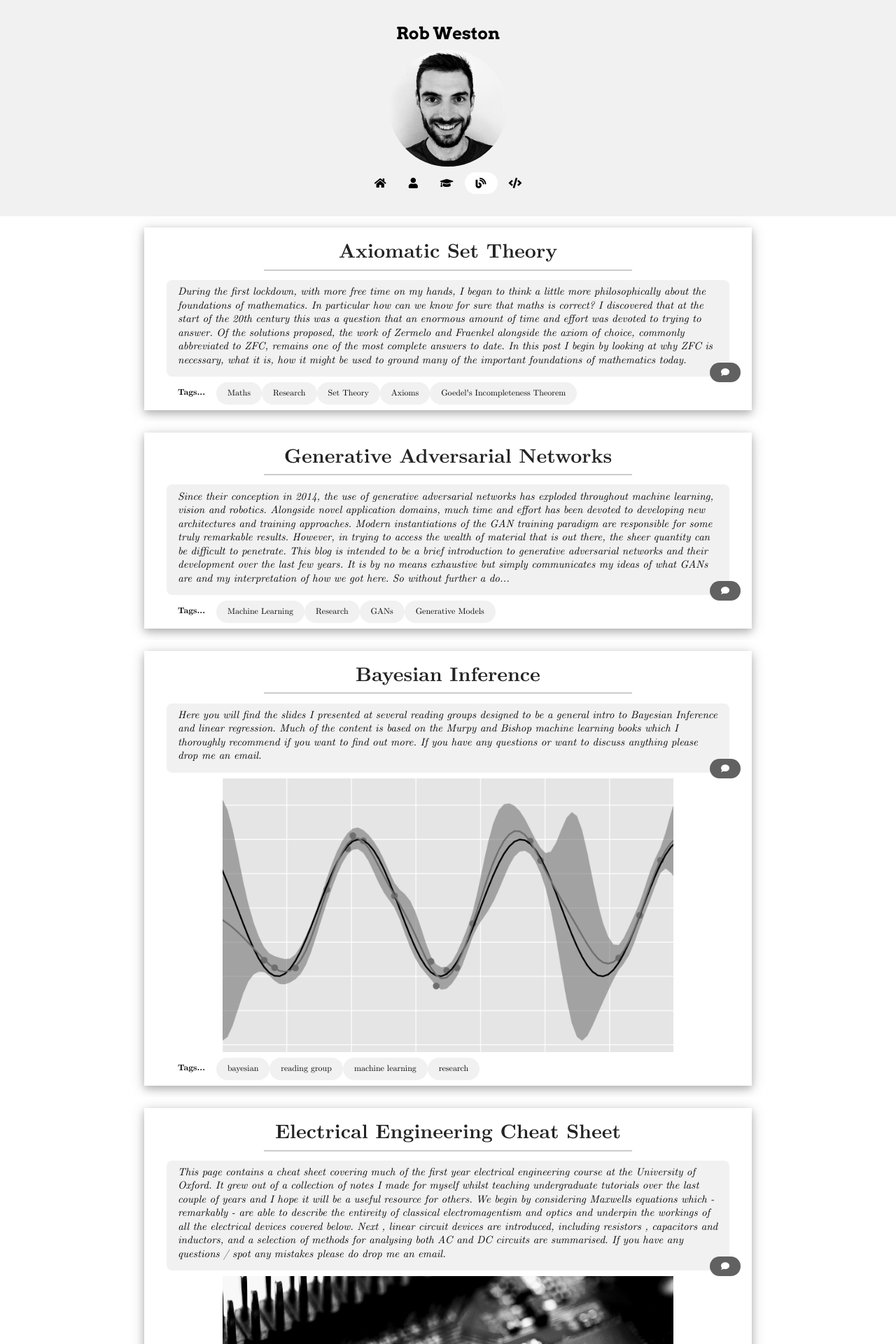
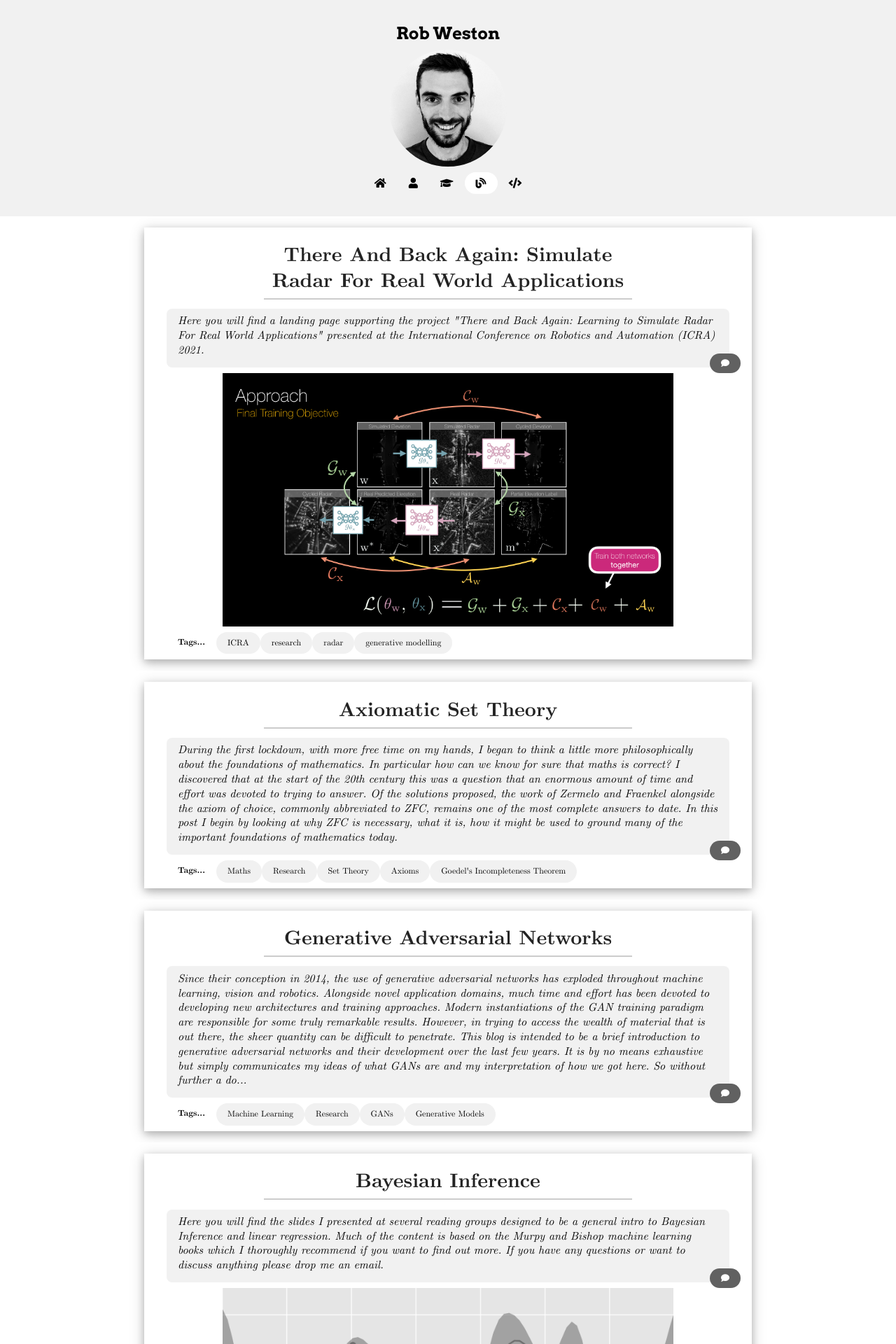
Before and after one commit to robw4/robw4.github.io, a Jekyll site: the page built from blog.html, in a window 1280 px wide. Shown: the top 1920 px of the page at 70% size. Built offline with Jekyll 4.4.1, drawn with Linux system fonts in a browser that asks for light colours; some web fonts are replaced; comment, search, counter and statistics services are not loaded.

Commit message:
Updated page for ICRA

````diff
--- a/_layouts/page.html
+++ b/_layouts/page.html
@@ -181,8 +181,8 @@ layout: default
         }
     }
 
-    //watch window resize
-    window.onresize = resize;
-    window.onload = setsize;
+    // //watch window resize
+    // window.onresize = resize;
+    // window.onload = setsize;
 
 </script>
--- a/_layouts/plain.html
+++ b/_layouts/plain.html
@@ -41,6 +41,6 @@ layout: default
     }
 
     //watch window resize
-    window.onresize = resize;
-    window.onload = setsize;
+    // window.onresize = resize;
+    // window.onload = setsize;
 </script>
--- /dev/null
+++ b/_posts/2021-05-27-there-and-back-again.md
@@ -0,0 +1,82 @@
+---
+layout: post
+author: robw
+title: "There And Back Again: Simulate Radar For Real World Applications"
+abstract: 'Here you will find a landing page supporting the project "There and Back Again: Learning to Simulate Radar For Real World Applications" presented at the International Conference on Robotics and Automation (ICRA) 2021.'
+image: /assets/images/there-and-back-present.png
+numbered: false
+tags:
+- ICRA
+- research
+- radar
+- generative modelling
+---
+
+### Overview
+Simulating  realistic  radar  data  has  the  potential  to  significantly  accelerate  the  development  of  data-driven approaches  to  radar  processing.  However,  it  is  fraught  with difficulty   due   to   the   notoriously   complex   image   formation process.   Here   we   propose   to   learn   a   radar   sensor   model capable  of  synthesising  faithful  radar  observations  based  on simulated elevation maps. In particular, we adopt an adversarial approach  to  learning  a forward sensor  model  from  unaligned radar  examples.  In  addition,  modelling  the backward model encourages  the  output  to  remain  aligned  to  the  world  state through  a  cyclical  consistency  criterion.  The  backward  model is further constrained to predict elevation maps from real radar data that are grounded by partial measurements obtained from corresponding  lidar  scans.  Both  models  are  trained  in  a  joint optimisation.  We  demonstrate  the  efficacy  of  our  approach  by evaluating  a  down-stream  segmentation  model  trained  purely on  simulated  data  in  a  real-world  deployment.  This  achieves performance  within  four  percentage  points  of  the  same  model trained  entirely  on  real  data.
+
+<div class="video_wrapper w3-container">
+<script src="https://cdn.jsdelivr.net/npm/publicalbum@latest/embed-ui.min.js" async></script>
+<div class="pa-gallery-player-widget" style="width:100%; display:none;"
+  data-link="https://photos.app.goo.gl/XoEuZJAw4VTNe9ks6"
+  data-title=""
+  data-description="35 new photos added to shared album"
+  data-delay="2">
+  <object data="https://lh3.googleusercontent.com/wGTbGibfQT_jKFt7oJFdj9K69WZYONFHmpOfMZ6Zfr0MapJiPemJbbiMi9TajB7ECB2Wx4wZuzLrGW7PrVJdsKPS6j9ffmcLk3jMKkyYqqiaylCx79PncroVagMYSDYpr3DpGVpBHg=w1920-h1080"></object>
+  <object data="https://lh3.googleusercontent.com/B3wpWGxBRcifIMuV7XUfgs6xu6fA_nbQjxS0jByJ2elLJ9VsWZVcsbJOW6SqQ086CKj3KDeUOcXAsH5bpXqwez7UFSaaWBhWqwjMl28NYa9H1QOOg6xLWYtJbHTo4PmMNMJqGjgtng=w1920-h1080"></object>
+  <object data="https://lh3.googleusercontent.com/zVSOwsKH5zcLV7Jn0VjfRq7uUH7Qua8XFbvIHIb44EatUsB4x7RRrwnAWf7ewatCLl4iExxS17djbWklUEQI7e1nNSLfMMlqOaUw4DBVygNlkawBrCvavJUYkYltWgKXhl4P5kKpow=w1920-h1080"></object>
+  <object data="https://lh3.googleusercontent.com/G3l0talYu6b4q053zePAhw2yiOZgEDsZoHCY0kPjw5SM857tdBji7hjxtVRb6R-ys06c4vzGOH3DZtW4MKk74aj9SgIsB2uzHu_6AypltzFThMp3b8STNWvslN50mxfuG3Vfs_rqNw=w1920-h1080"></object>
+  <object data="https://lh3.googleusercontent.com/zAKdnX6xVPOcgJHktCH5IGuMEQ0CTodrjQpqtIrTWbJi9AJQjtNBoWvb7KOggeWU6Kc-uu3mOmxYAoJ0Mhkjj16Vb292f8ZmOzUau6qjeLCS8y5Um0M-KXH_eGxn7sKAW63JAhGSKg=w1920-h1080"></object>
+  <object data="https://lh3.googleusercontent.com/EUbCCjvVJ6XopP0BYEHZY096ps9xHMp4cLYguHhksXG7IH8cR69jbP7G286aGqPWx22d27zFkUU6wyqsW1u7LVCcxoXIQB_WIs2f4RYmK83IAOwL2Fo49-au74xr1s1ZRSKPgbwRgw=w1920-h1080"></object>
+  <object data="https://lh3.googleusercontent.com/iGraMKsDG4VMajQDULaJdHaPO9WYQbhaGHg1I1OxfzCX2BWhaJO15tR_aVHQ7TdUSVWOXZl8eg44XDU-tkNb7GQGttN-ltv_EwHxNBUdMcnKrwsfPHbxSyTvQlQwBx271W0FuPdFOw=w1920-h1080"></object>
+  <object data="https://lh3.googleusercontent.com/QkGQQF_3pYxlReju9WfZ2Xe92ZIL6RQRkQz7Kfb4vecdLUb6oB6fZJ4TGftO3qMVUTQ82OTpzgWqkqfHOAwA2asMFI30-icoYvzEBSXQng2maTAqsPljNT-ZiKegYllOMhptkYvAXw=w1920-h1080"></object>
+  <object data="https://lh3.googleusercontent.com/NsGqrLD8feQmJvnI4xG895zS0rrgX48SeIL-OPm5VuDeH2QQIPCOURArUlhgzInFmo4mkV-BSpHIZtMV7nIO-DJMzB26PMB6t7F8S7gpJZ_NkMSeAw3cmRGSI_gG8dQWhNAstRyL_A=w1920-h1080"></object>
+  <object data="https://lh3.googleusercontent.com/GwhGR2XjB915-6NoJWgh45u04y_Y5jfTpEAPG2IHH7wgvteTs97PVkW9SO5O-YO5zYMPlGCl9QB_uZZWonCq8CQ9RCaeZwJjifu2nuBcM3VXTKTKVOAJsonUMusirotxQ1o5fnNFPg=w1920-h1080"></object>
+  <object data="https://lh3.googleusercontent.com/BexyeB-E8ztLHOrWTObxHvu-8zFmxLLUTRjgT5VJDA7kvFsFsbQE-Pwk8o_aXRRWsWVBwr0ZQ9KhpPuH9DFVesM-WeDlYr-UkfmPHzGBtOdR0WeEO8iFXFbWLBciT0B2Eui5a_GSsw=w1920-h1080"></object>
+  <object data="https://lh3.googleusercontent.com/jS5KDksCTFrxGE7DUqMW1VF7tc1BRKtYqUlhMIYrERPRr7Erv7Yzy9I5RGVW3vn9mrE41s-Mqttv-Jj9UuCbbPTOmnY5RZbSTtMgzrBoLDO9rfD_ZARZmOFrfn8QpsD1On2Kg_Ma8A=w1920-h1080"></object>
+  <object data="https://lh3.googleusercontent.com/Rs8tfLPjtpJt56ZCXb0eGnhC72MTOGIJIhuqMdDX3pvGuoRgj3zr2dK-YcP6GC5GPNGmDgXHA-3-7OoyEkCW0ioxwyMv_RgwFthyRa8tpN9CmK1HQaPVZm0KEwgikl1n-w0J7MIxzA=w1920-h1080"></object>
+  <object data="https://lh3.googleusercontent.com/HmFgMQaXGGhHKbRvaaO72C7FdTxMLulNqfkrweivQ5IEVkEOuQ8-yoZ-ktLI7SuWZYjoRZjpyidN14_F5FuEJ4eEeIi0mOiQEEVJI18CZFFOXR5tmy_NOFw_nJxoSVsITHutXG4Z6g=w1920-h1080"></object>
+  <object data="https://lh3.googleusercontent.com/JqODZ55oftBKI2yKpKwefdOLJKjgYa5GNyhobUsH2X7tIEgY1_e95qaWY6BS7ax-yVxymsuXX8IPvxQjZlijbuLcvBNJ_BCxNdTFrSGBXc6lQr7uy-4G8ewOsoKEbX9M5C1wE6xr4w=w1920-h1080"></object>
+  <object data="https://lh3.googleusercontent.com/XNiM1ZmuZD66L5ByLthKKaFG_CAiI8b63DjzHn2fsTqaZsHtTkB1mrQQROMPVOl2_ssXfTV3aTLjh9h8DSRb0IwDfNBHl3oH0Ssvd4HRs3XnUQu7s78ZPh9iURTWwrePfqUj618cqA=w1920-h1080"></object>
+  <object data="https://lh3.googleusercontent.com/WurDja88CQ7CBn7sg2UNWLOSxO1isZ9XcZsk2pEVbjZl9Ti1lFe_yNAjsZMncmSw6ZDljYfSq0Dq4JHUsbRQVGiRnPT-ahhy0mbK_8Ao7KfycbfYuRNRa1HNIHO_nuS-QoRFPK3teA=w1920-h1080"></object>
+  <object data="https://lh3.googleusercontent.com/EQEedoIJB_j_qcKXlbaddi1PSf_vJd9PKHg9cqOO-Bt5ox2sTfdtoFGChWI-DnnXAmE7ueGxh91Ge9049Hy2Z74o1Z_J8znHLGXX2x_q000H8WkMeFQIoCDo4RiHavKsMyX6aCP0Fw=w1920-h1080"></object>
+  <object data="https://lh3.googleusercontent.com/cChkB9mv40skPso6stuPfmLsejp54tB4uZoM9M19QxYJVVxns-QqooiVOWX0iFNgJruoak7UOLUBnainbTHCoPPzjdxxWqvnn3Ue-Pe9SEI26nCt3oAba59ePJYTUQ9Ah2tTzDpMvw=w1920-h1080"></object>
+  <object data="https://lh3.googleusercontent.com/idcBkRjrJbrzHAgbukOavXR82B6j4oiR9bSDI3lkxajaXQO89XwTzM1Zjem66stzVd9MaIiDzge8594iWAj318FULAFoJfftuenP-oFZ_XjHVqMEmjGwaGibM0IeOiFI5zESilBZEg=w1920-h1080"></object>
+  <object data="https://lh3.googleusercontent.com/a1kxxGStpDkAoC4cVgFVqF3NjgDF1qhiQ_kqd5rXZgf2G4s7_N69TDToqbCx1BU5yrrwTfREM8ib8ufY5JGquTP87SeQuNe9Un-p93aqwUlbDxScOIs4VnVElv4cln5QVACCpsgxmA=w1920-h1080"></object>
+  <object data="https://lh3.googleusercontent.com/9aZBCRi7ENjzdI2krUwFSXN1mvO5b6FQeuGYa7Olq7yc9k1gdFSYIr3AkDap7058A4-xHY1k8m9RXAK0MoYlFcJLbFaXzJtPOE7ke_KdvB2uIpIuEdjosJqnSm0w-iQcBG2NmNdYkA=w1920-h1080"></object>
+  <object data="https://lh3.googleusercontent.com/tVI0-JD0vx-cy5R9MxgfJLXbqZFONyxFxwE2iUJJg0qFQi5myjq9TlOqils6uU8rk8RF7VQNObXisf9RyLF__i4R1OnaHNkJeytM_DIskCHkkbNqjC0T9gw1WWuRjfyMVo2fhwEPtQ=w1920-h1080"></object>
+  <object data="https://lh3.googleusercontent.com/3IG1kvLtNh2CaugZ8-3KNPv4AxcdrmrqzTFUxuOjBvbYOSYE56uB4BMpAMe74gxw_nz7ekbjBahiwFa7y_cDmqv7MPazdgRwSyCb4zEGRpRui4sPLbFiFuAAytEXMs-yMcntFP2zeg=w1920-h1080"></object>
+  <object data="https://lh3.googleusercontent.com/G8cPGxKMk-n4evu0BAk46dTyrkLK0bktLGM4NOkCLKqdVgtT334H6FJRkjq4GFbZquu5fTSObpKynDEy9XPZEWg3NRVUH1lV514vN6IsLFXYzB-Y4gl9SVBtQ2HaA8oMj3kW_iqJ9g=w1920-h1080"></object>
+  <object data="https://lh3.googleusercontent.com/cBJbljmCX1sLRuBoo1cRQTR21gUSRCkwTFLF0tu6spIUQ0G61jKdJyPpTUp6LO8lZiOLYbct0ZuW_w1Q9DecpoZmgi9u_IQOjiZqiubgWviJj0UqanYcuCS7kJ8MYnTuDmPAidMM1Q=w1920-h1080"></object>
+  <object data="https://lh3.googleusercontent.com/vB4y9qyDebZdMDadpLLsw-6GP6vgvUGA0vggQhpSmyFzfM2Ct2cLQ-9JfNgaL98b5VkxXGzaTY2j_5ZTiYc0MN23K51BxLZrrroM-Fa07gKrKB4l0_NsXCkLA3tIDY-3l9YhmOdJLA=w1920-h1080"></object>
+  <object data="https://lh3.googleusercontent.com/5UnA_XJmQBUREFi5YzUnFs9QHTIVXNQIRaHjYX4PDcrCQsCCe9b-FBWbpdd0UtIX2DLpCE9wdgPh9Hunaa9Ft-zBtBv1bLYfz6omHhvOM41FCdhedcA3v6ap61P_c0Asq3h2en4XKw=w1920-h1080"></object>
+  <object data="https://lh3.googleusercontent.com/TotnxUDJQSspi9daART1Pj7LS8uZn1ppTy4bAqyXEdC2uDQXWfi6Hkcql1Oj8I8DS8Fu9SVxYnUhmU59GyPkNstkAccWwJv_2MFPDJR4vxZoJ2HtXXeuKgnD1y_2bgXxjuF6JrKI3A=w1920-h1080"></object>
+  <object data="https://lh3.googleusercontent.com/ge5tJd4-wuZTgapOiLuX_5YgVPO8Pe2AIw5WztMtNXZkbtoBGSrF_C4YWa3Cp7hcAw4O-lVMfPiKDeuXI8zdvk5Vyx3AfhAKy9Eg8f1b-d0avNQTjvhP-yVLINo8Go9WQ0eRVadhTg=w1920-h1080"></object>
+  <object data="https://lh3.googleusercontent.com/Dkk8aDwrtPMYr199d-iV7-frM2b8F_sgy7S8MUHfqTwsbV0LQHsMwjHFap39gI-cUl0R1p2w_BI4lzRs_kPfZvZueUQTibj-KJJsn7up0vk25Df5_ZrPGJ2f3UjOWUj5H-A8cmRmsQ=w1920-h1080"></object>
+  <object data="https://lh3.googleusercontent.com/VYc1vVA7f_jhUf7mT_tH7wVl9TVRwNLNeosVCwzV_V3TJiQGcrwm46U5mTBbuF7fcv2HOkE53Wz8g2w6xIwgkwA_GsG-AJ6hGrrtt8ZzuArKGB8DuQXSyBTVFLIOQB1PsdhYDLdAJw=w1920-h1080"></object>
+  <object data="https://lh3.googleusercontent.com/Ef0FiZf_62UxMYmp8HEsW95jPykncus9ilpjTOnhnIhtEjYkW_renUelBy2kiKBpFBnZ0A3xu26FMC5Y2pxVQR8q2NCznlFqF34qVDyQ8jbp3kGMjcRn3l-uqyAadrAoP0mjRFRCOg=w1920-h1080"></object>
+  <object data="https://lh3.googleusercontent.com/R_0gM2JGzH_C5YZwVG8Hk1GRSI0sHRkMq7TkF_gbqUNjefEg8EoeF14zcuzjeTJo7aAidWsU0e6cwXNQJBUqkiKHAdWdC8ebwnotI7mAjtsCoRc0gLeUnZRAw-j51LkKc3Ojiy1oNA=w1920-h1080"></object>
+  <object data="https://lh3.googleusercontent.com/HgY9z8awE8bxcsmH_NPaIJSs__la1LSPl8pipi1FL88C047VAcFb-UcQrakBK7XJNb1gaFGt3MA_dOPu8fndg1KNvMnlG5-cowy2OOAYrKjEWqsuoAlYfiYvE8UoT-F6JIXCPUlzKw=w1920-h1080"></object>
+</div>
+</div>
+
+### Find Out More
+This work carried out by myself, __Oiwi Parker Jones__ and __Ingmar Posner__ at the [Applied Artificial Intelligence Lab]() University of Oxford and presented at the International Conference on Robotics and Automation (ICRA) 2021.
+- Read the paper <a href="https://arxiv.org/pdf/2011.14389.pdf"><i class="fas fa-file-pdf"></i></a>
+- Watch the recorded presentation <a href="https://www.youtube.com/watch?v=xpjXBauGlpE"><i class="fab fa-youtube"></i></a>
+- Watch the video <a href="https://www.youtube.com/watch?v=C3N0R-Jlu7I"><i class="fab fa-youtube"></i></a>
+- Download presentation slides <a href="/assets/pdf/there-and-back-present.pdf"><i class="fas fa-file-pdf"></i></a>
+
+### Citation
+```
+@article{weston2020there,
+  title={There and Back Again: Learning to Simulate Radar Data for Real-World Applications},
+  author={Weston, Rob and Jones, Oiwi Parker and Posner, Ingmar},
+  journal={arXiv preprint arXiv:2011.14389},
+  year={2020}
+}
+```
+
+
+### Contact
+If you have any other questions, drop me an [email](mailto:robw@robots.ox.ac.uk).
--- a/_sass/custom-style.scss
+++ b/_sass/custom-style.scss
@@ -33,6 +33,9 @@ html {
   src: url('/assets/fonts/cmu-serif/cmunbi.woff') format('woff');
 }
 
+
+img[alt=paper] { width: 400px; }
+
 // Header numbering added using the numbered class
 h1, h2 {padding-top: 10px}
 h3, h4, h5, h6 {padding-top: 10px}
@@ -59,7 +62,7 @@ title span {
 
 h1, h2, h3, h4, h5, h6 {
   color:#232323;
-  margin:0px 0 5px;
+  margin:5px 0 5px;
 }
 
 p, ul, ol, table, dl {
@@ -69,6 +72,7 @@ p, ul, ol, table, dl {
 body, html, p, h1, h2, h3 {
   font-family: cmu-serif, Arvo, Monaco, serif;
   line-height:1.3;
+  font-size: 16px;
   font-weight: normal;
 }
 
@@ -211,8 +215,8 @@ p img {
   margin-right: auto;
   max-width: 90%;
   z-index: 100;
-  border: 3px solid #ccc;
-  border-radius: 5px;
+  //border: 3px solid #ccc;
+  //border-radius: 5px;
 }
 
 
@@ -357,14 +361,19 @@ table tr:nth-child(even) {background-color: #f7f7f7}
 
 .video_wrapper {
   position: relative;
+  width: 100%;
+  padding-top: 50px; padding-right: 30px; padding-left: 80px;
   padding-bottom: 56.25%; /* 16:9, for an aspect ratio of 1:1 change to this value to 100% */
+  box-shadow: 0px 10px 5px gray;
 }
+
 iframe{
   position: absolute;
   top: 0;
   left: 0;
   width: 100%;
   height: 100%;
+  border: none;
 }
 
 .anchor {
````
Also changed, not shown: assets/images/there-and-back-paper.png (added), assets/images/there-and-back-present.png (added), 1 other file.
